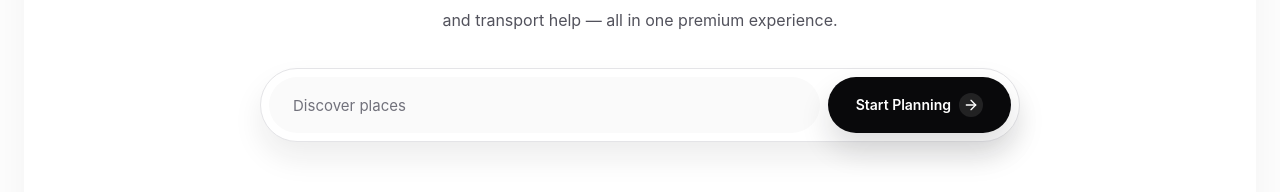
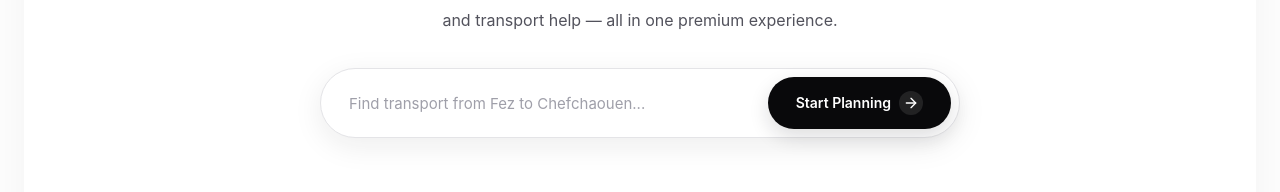
Before and after one commit to niaalae/hackathon, a React (Vite) app in the folder frontend/: page / in a window 1280 px wide. Shown: the part 441-633 px from the top of the page. Built offline with nearby package versions, Linux system fonts and the light colour scheme.

Commit message:
input in the hero section

```diff
--- a/frontend/src/components/Hero.tsx
+++ b/frontend/src/components/Hero.tsx
@@ -57,23 +57,17 @@ const features = [
   'Local gems',
 ]
 
-const searchPlaceholders = ['Discover places', 'Book a trip']
+const placeholders = [
+  'Book me a riad in Marrakech...',
+  'Plan a 7-day Morocco trip...',
+  'Find transport from Fez to Chefchaouen...',
+  'Get me a Sahara Desert guide...',
+]
 
-function ImageCard({
-  src,
-  alt,
-  className,
-}: {
-  src: string
-  alt: string
-  className: string
-}) {
+function ImageCard({ src, alt, className }: { src: string; alt: string; className: string }) {
   const [hasError, setHasError] = useState(false)
-
   return (
-    <div
-      className={`relative shrink-0 overflow-hidden rounded-[22px] shadow-[0_10px_24px_rgba(24,24,27,0.08)] ${className}`}
-    >
+    <div className={`relative shrink-0 overflow-hidden rounded-[22px] shadow-[0_10px_24px_rgba(24,24,27,0.08)] ${className}`}>
       {!hasError ? (
         <img
           src={src}
@@ -85,9 +79,7 @@ function ImageCard({
         />
       ) : (
         <div className="flex h-full w-full items-center justify-center bg-gradient-to-br from-sky-100 via-white to-orange-100">
-          <span className="px-3 text-center text-[10px] font-semibold text-zinc-500 sm:text-xs">
-            {alt}
-          </span>
+          <span className="px-3 text-center text-[10px] font-semibold text-zinc-500 sm:text-xs">{alt}</span>
         </div>
       )}
     </div>
@@ -96,28 +88,29 @@ function ImageCard({
 
 export default function Hero() {
   const [placeholderIndex, setPlaceholderIndex] = useState(0)
+  const [query, setQuery] = useState('')
 
   useEffect(() => {
     const interval = setInterval(() => {
-      setPlaceholderIndex((prev) => (prev + 1) % searchPlaceholders.length)
-    }, 2200)
-
+      setPlaceholderIndex((prev) => (prev + 1) % placeholders.length)
+    }, 2500)
     return () => clearInterval(interval)
   }, [])
 
   return (
-    <section className="relative overflow-hidden bg-[#ffffff] pt-3 sm:pt-4 lg:pt-5">
+    <section className="relative overflow-hidden bg-white pt-3 sm:pt-4 lg:pt-5">
       <div className="mx-auto px-3 sm:px-4 lg:px-6">
-        <div className="relative overflow-hidden rounded-[28px] bg-[#ffffff] px-4 pb-8 pt-8 shadow-[0_20px_60px_rgba(15,23,42,0.06)] sm:rounded-[32px] sm:px-7 sm:pb-10 sm:pt-10 lg:rounded-[36px] lg:px-10 lg:pb-12 lg:pt-12">
+        <div className="relative overflow-hidden rounded-[28px] bg-white px-4 pb-8 pt-8 shadow-[0_20px_60px_rgba(15,23,42,0.06)] sm:rounded-[32px] sm:px-7 sm:pb-10 sm:pt-10 lg:rounded-[36px] lg:px-10 lg:pb-12 lg:pt-12">
           <div className="relative mx-auto flex min-h-[620px] max-w-[1120px] flex-col items-center text-center sm:min-h-[680px] lg:min-h-[760px]">
+
+            {/* Heading */}
             <h1 className="mx-auto mt-2 max-w-[920px] text-[36px] font-semibold leading-[0.96] tracking-[-0.05em] text-zinc-950 sm:mt-4 sm:text-[52px] lg:mt-6 lg:text-[72px] xl:text-[80px]">
               <span className="block">
                 Make Your{' '}
                 <span
                   className="inline-block text-orange-500"
                   style={{
-                    fontFamily:
-                      '"Brush Script MT", "Segoe Script", "Lucida Handwriting", cursive',
+                    fontFamily: '"Brush Script MT", "Segoe Script", "Lucida Handwriting", cursive',
                     fontWeight: 700,
                     letterSpacing: '-0.01em',
                   }}
@@ -128,44 +121,70 @@ export default function Hero() {
               <span className="block">Unforgettable!</span>
             </h1>
 
+            {/* Subtitle */}
             <p className="mx-auto mt-5 max-w-[760px] px-2 text-sm leading-7 text-zinc-600 sm:text-base sm:leading-8 lg:mt-6 lg:text-[16px]">
               Get your dream trip planned with trusted local recommendations, safe
-              navigation, scam alerts, and transport help — all in one premium
-              experience.
+              navigation, scam alerts, and transport help — all in one premium experience.
             </p>
 
-            <div className="mt-7 w-full max-w-[760px] sm:mt-8">
-              <div className="flex w-full flex-col gap-2 rounded-full border border-zinc-200 bg-white p-2 shadow-[0_16px_30px_rgba(24,24,27,0.08)] sm:flex-row sm:items-center">
-                <div className="flex h-[52px] flex-1 items-center rounded-full bg-zinc-50 px-5 text-left text-sm text-zinc-500 sm:h-[56px] sm:px-6 sm:text-[15px]">
-                  <span className="transition-opacity duration-300">
-                    {searchPlaceholders[placeholderIndex]}
-                  </span>
-                </div>
+            {/* Input + Button */}
+            <div className="mt-8 w-full max-w-[640px] px-1 sm:px-0">
 
-                <button className="inline-flex h-[52px] items-center justify-center gap-2 rounded-full bg-zinc-950 px-6 text-sm font-semibold text-white shadow-[0_16px_30px_rgba(24,24,27,0.14)] transition duration-200 hover:-translate-y-0.5 hover:bg-zinc-800 sm:h-[56px] sm:px-7">
+              {/* Mobile */}
+              <div className="flex flex-col gap-2.5 sm:hidden">
+                <input
+                  type="text"
+                  value={query}
+                  onChange={(e) => setQuery(e.target.value)}
+                  placeholder={placeholders[placeholderIndex]}
+                  className="h-[54px] w-full rounded-2xl border border-zinc-200 bg-white px-5 text-[15px] text-zinc-800 shadow-sm outline-none placeholder:text-zinc-400 focus:border-orange-300 focus:shadow-[0_0_0_3px_rgba(249,115,22,0.08)] transition-all duration-200"
+                />
+                <button
+                  onClick={() => console.log(query)}
+                  className="flex h-[54px] w-full items-center justify-center gap-2 rounded-2xl bg-zinc-950 text-sm font-semibold text-white transition duration-200 hover:bg-zinc-800 active:scale-[0.98]"
+                >
                   Start Planning
                   <span className="flex h-6 w-6 items-center justify-center rounded-full bg-white/10">
                     <ArrowRight className="h-4 w-4" />
                   </span>
                 </button>
               </div>
+
+              {/* Desktop */}
+              <div className="hidden sm:flex w-full items-center gap-2 rounded-full border border-zinc-200 bg-white p-2 shadow-[0_8px_30px_rgba(24,24,27,0.08)] transition-all duration-200 focus-within:border-orange-300 focus-within:shadow-[0_8px_30px_rgba(249,115,22,0.10)]">
+                <input
+                  type="text"
+                  value={query}
+                  onChange={(e) => setQuery(e.target.value)}
+                  placeholder={placeholders[placeholderIndex]}
+                  className="h-[52px] flex-1 bg-transparent pl-5 text-[15px] text-zinc-800 outline-none placeholder:text-zinc-400"
+                />
+                <button
+                  onClick={() => console.log(query)}
+                  className="inline-flex h-[52px] items-center justify-center gap-2 rounded-full bg-zinc-950 px-7 text-sm font-semibold text-white shadow-[0_8px_20px_rgba(24,24,27,0.14)] transition duration-200 hover:-translate-y-0.5 hover:bg-zinc-800"
+                >
+                  Start Planning
+                  <span className="flex h-6 w-6 items-center justify-center rounded-full bg-white/10">
+                    <ArrowRight className="h-4 w-4" />
+                  </span>
+                </button>
+              </div>
+
             </div>
 
+            {/* Features */}
             <div className="mt-10 grid w-full max-w-[980px] grid-cols-2 gap-y-4 text-zinc-400 sm:mt-12 sm:grid-cols-3 lg:mt-14 lg:grid-cols-6">
               {features.map((item) => (
-                <div
-                  key={item}
-                  className="text-center text-xs font-semibold tracking-tight sm:text-sm"
-                >
+                <div key={item} className="text-center text-xs font-semibold tracking-tight sm:text-sm">
                   {item}
                 </div>
               ))}
             </div>
 
+            {/* Marquee */}
             <div className="relative mt-10 w-full overflow-x-hidden overflow-y-visible pb-4 sm:mt-12 lg:mt-14">
-              <div className="pointer-events-none absolute inset-y-0 left-0 z-10 w-10 bg-gradient-to-r from-[#ffffff] to-transparent sm:w-16" />
-              <div className="pointer-events-none absolute inset-y-0 right-0 z-10 w-10 bg-gradient-to-l from-[#ffffff] to-transparent sm:w-16" />
-
+              <div className="pointer-events-none absolute inset-y-0 left-0 z-10 w-10 bg-gradient-to-r from-white to-transparent sm:w-16" />
+              <div className="pointer-events-none absolute inset-y-0 right-0 z-10 w-10 bg-gradient-to-l from-white to-transparent sm:w-16" />
               <div className="hero-marquee flex w-max items-end gap-3 px-2 sm:gap-4 sm:px-3">
                 {repeatedImages.map((image, index) => (
                   <ImageCard
@@ -173,26 +192,20 @@ export default function Hero() {
                     src={image.src}
                     alt={image.alt}
                     className={
-                      index % 8 === 0
-                        ? 'h-[102px] w-[78px] sm:h-[122px] sm:w-[92px] lg:h-[142px] lg:w-[104px]'
-                        : index % 8 === 1
-                          ? 'h-[110px] w-[98px] sm:h-[130px] sm:w-[114px] lg:h-[150px] lg:w-[132px]'
-                          : index % 8 === 2
-                            ? 'h-[106px] w-[112px] sm:h-[126px] sm:w-[128px] lg:h-[146px] lg:w-[148px]'
-                            : index % 8 === 3
-                              ? 'h-[110px] w-[82px] sm:h-[130px] sm:w-[96px] lg:h-[150px] lg:w-[110px]'
-                              : index % 8 === 4
-                                ? 'h-[106px] w-[120px] sm:h-[126px] sm:w-[138px] lg:h-[146px] lg:w-[158px]'
-                                : index % 8 === 5
-                                  ? 'h-[110px] w-[90px] sm:h-[130px] sm:w-[104px] lg:h-[150px] lg:w-[120px]'
-                                  : index % 8 === 6
-                                    ? 'h-[106px] w-[110px] sm:h-[126px] sm:w-[126px] lg:h-[146px] lg:w-[146px]'
+                      index % 8 === 0 ? 'h-[102px] w-[78px] sm:h-[122px] sm:w-[92px] lg:h-[142px] lg:w-[104px]'
+                        : index % 8 === 1 ? 'h-[110px] w-[98px] sm:h-[130px] sm:w-[114px] lg:h-[150px] lg:w-[132px]'
+                          : index % 8 === 2 ? 'h-[106px] w-[112px] sm:h-[126px] sm:w-[128px] lg:h-[146px] lg:w-[148px]'
+                            : index % 8 === 3 ? 'h-[110px] w-[82px] sm:h-[130px] sm:w-[96px] lg:h-[150px] lg:w-[110px]'
+                              : index % 8 === 4 ? 'h-[106px] w-[120px] sm:h-[126px] sm:w-[138px] lg:h-[146px] lg:w-[158px]'
+                                : index % 8 === 5 ? 'h-[110px] w-[90px] sm:h-[130px] sm:w-[104px] lg:h-[150px] lg:w-[120px]'
+                                  : index % 8 === 6 ? 'h-[106px] w-[110px] sm:h-[126px] sm:w-[126px] lg:h-[146px] lg:w-[146px]'
                                     : 'h-[110px] w-[96px] sm:h-[130px] sm:w-[112px] lg:h-[150px] lg:w-[128px]'
                     }
                   />
                 ))}
               </div>
             </div>
+
           </div>
         </div>
       </div>
@@ -202,18 +215,12 @@ export default function Hero() {
           animation: heroMarquee 30s linear infinite;
           will-change: transform;
         }
-
         .hero-marquee:hover {
           animation-play-state: paused;
         }
-
         @keyframes heroMarquee {
-          from {
-            transform: translateX(0);
-          }
-          to {
-            transform: translateX(-50%);
-          }
+          from { transform: translateX(0); }
+          to { transform: translateX(-50%); }
         }
       `}</style>
     </section>
```
